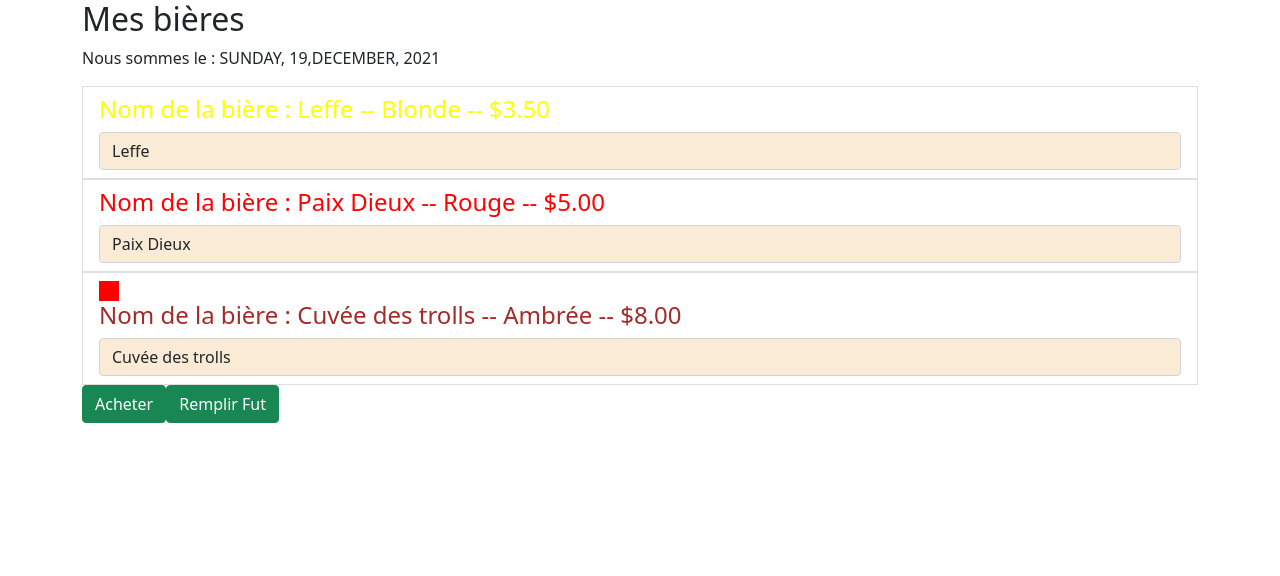
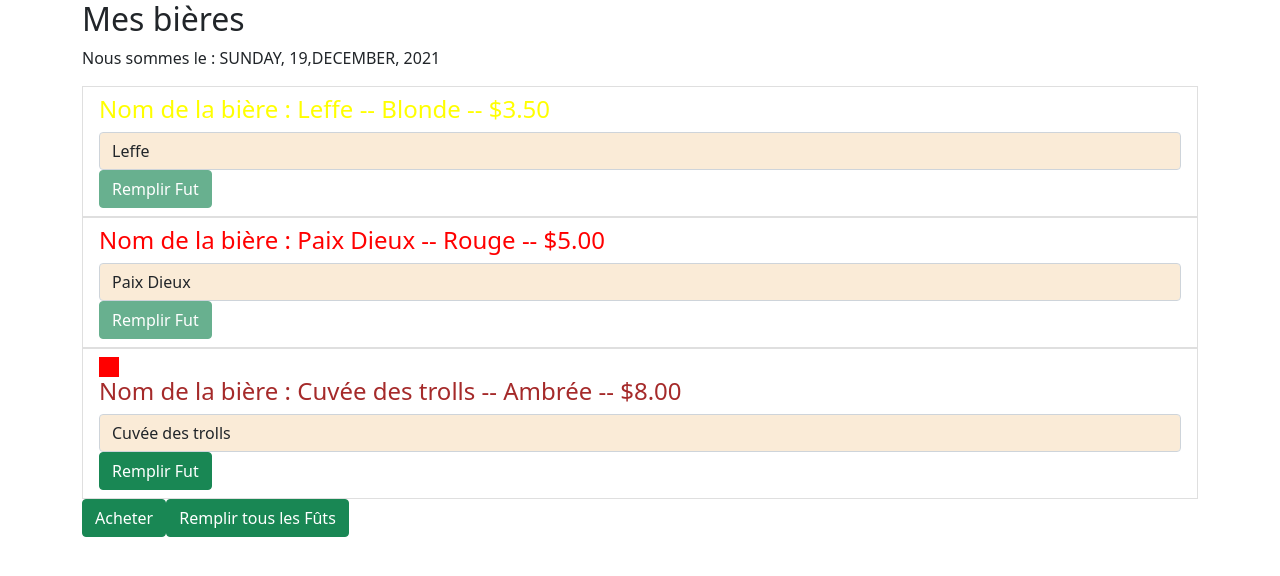
Before and after one commit to gitromain/Formation-Angular, an Angular app: page / in a window 1280 px wide. Shown: the top 576 px of the page. Built offline with nearby package versions, Linux system fonts and the light colour scheme.

Commit message:
tp6-correction

```diff
--- a/src/app/app.component.html
+++ b/src/app/app.component.html
@@ -4,7 +4,8 @@
       <h2>Mes bières</h2>
       <p>Nous sommes le : {{ actualDate | date:'EEEE, d,MMMM, y' | uppercase }}</p>
       <ul class="list-group">
-        <app-beer *ngFor="let beer of beers"
+        <app-beer *ngFor="let beer of beers; let i = index"
+                  [index]="i"
                   [beerName]="beer.name"
                   [beerColor]="beer.color"
                   [isAvailable]="beer.isAvailable"
@@ -16,7 +17,7 @@
               [disabled]="!isAuth">Acheter
       </button>
       <button class="btn btn-success"
-              (click)="onRemplirFut()">Remplir Fut
+              (click)="onRemplirTousLesFut()">Remplir tous les Fûts
       </button>
     </div>
   </div>
--- a/src/app/app.component.ts
+++ b/src/app/app.component.ts
@@ -30,7 +30,7 @@
     console.log('J\'ai acheté toutes les bières');
   }
 
-  onRemplirFut(){
-    this.beerService.remplirFut();
+  onRemplirTousLesFut(){
+    this.beerService.remplirTousLesFut();
   }
 }
--- a/src/app/beer/beer.component.html
+++ b/src/app/beer/beer.component.html
@@ -2,4 +2,7 @@
   <div style="width:20px;height:20px;background-color: red" *ngIf="!isAvailable"></div>
   <h4 [ngStyle]="{color: getBeerColorStyle()}">Nom de la bière : {{ beerName }} -- {{ getBeerColor() }} -- {{ price | currency }}</h4>
   <input [ngClass]="{'ma-class':true}" type="text" class="form-control" [(ngModel)]="beerName">
+  <button class="btn btn-success"
+          (click)="onRemplirFut()" [disabled]="isAvailable">Remplir Fut
+  </button>
 </li>
--- a/src/app/beer/beer.component.ts
+++ b/src/app/beer/beer.component.ts
@@ -1,5 +1,6 @@
 import {Component, Input, OnInit} from '@angular/core';
 import {BeerColorEnum} from '../shared/beer-color-enum.enum';
+import {BeerService} from '../services/beer.service';
 
 @Component({
   selector: 'app-beer',
@@ -20,7 +21,10 @@
   @Input()
   price: number;
 
-  constructor() {
+  @Input()
+  index: number;
+
+  constructor(private beerService: BeerService) {
   }
 
   ngOnInit(): void {
@@ -42,4 +46,8 @@
         return 'red';
     }
   }
+
+  onRemplirFut(){
+    this.beerService.remplirFut(this.index);
+  }
 }
--- a/src/app/services/beer.service.ts
+++ b/src/app/services/beer.service.ts
@@ -27,11 +27,15 @@
     }
   ];
 
-  public remplirFut(){
+  remplirTousLesFut(){
     for (const beer of this.beers) {
       beer.isAvailable = true;
     }
   }
 
+  remplirFut(index: number){
+    this.beers[index].isAvailable = true;
+  }
+
   constructor() { }
 }
```
